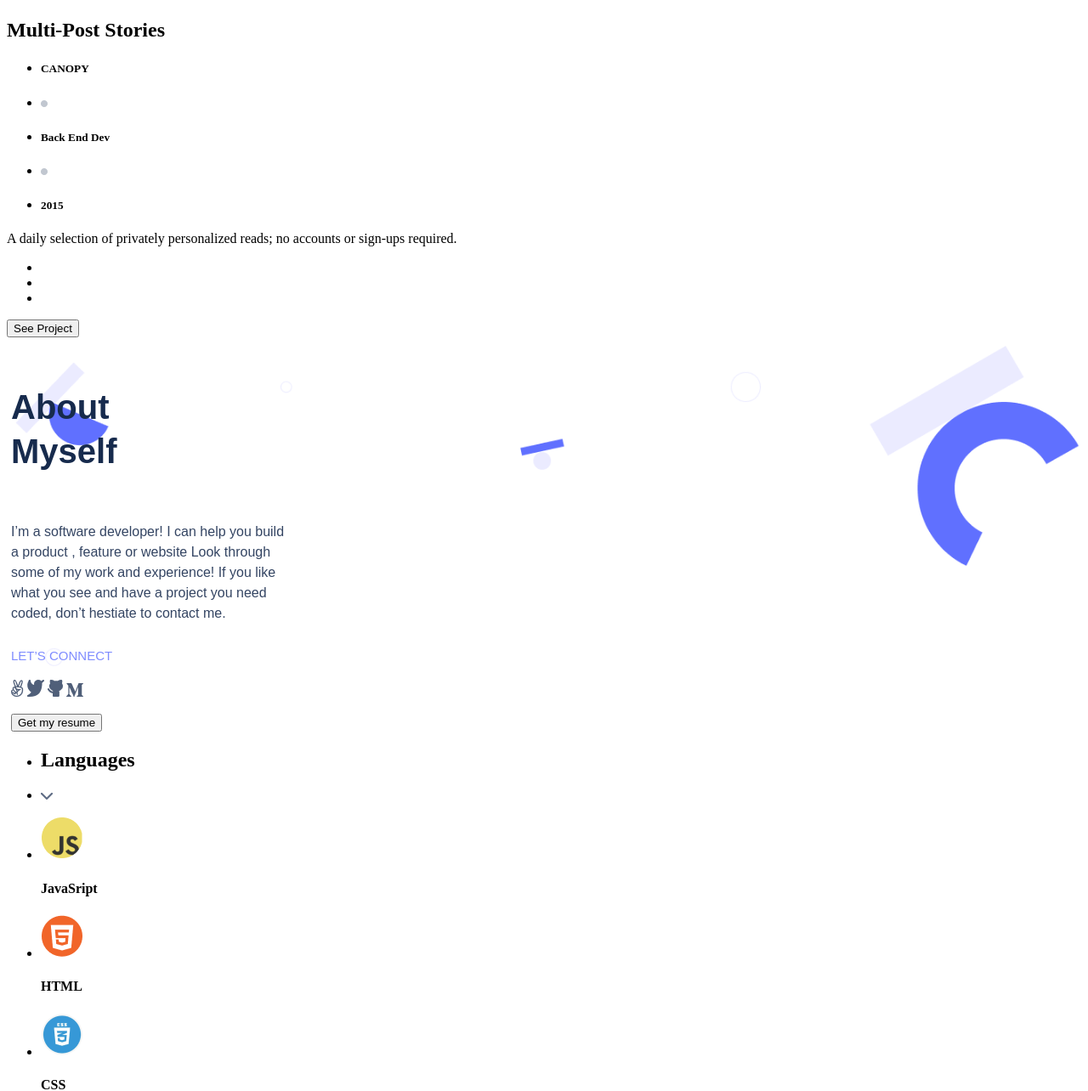
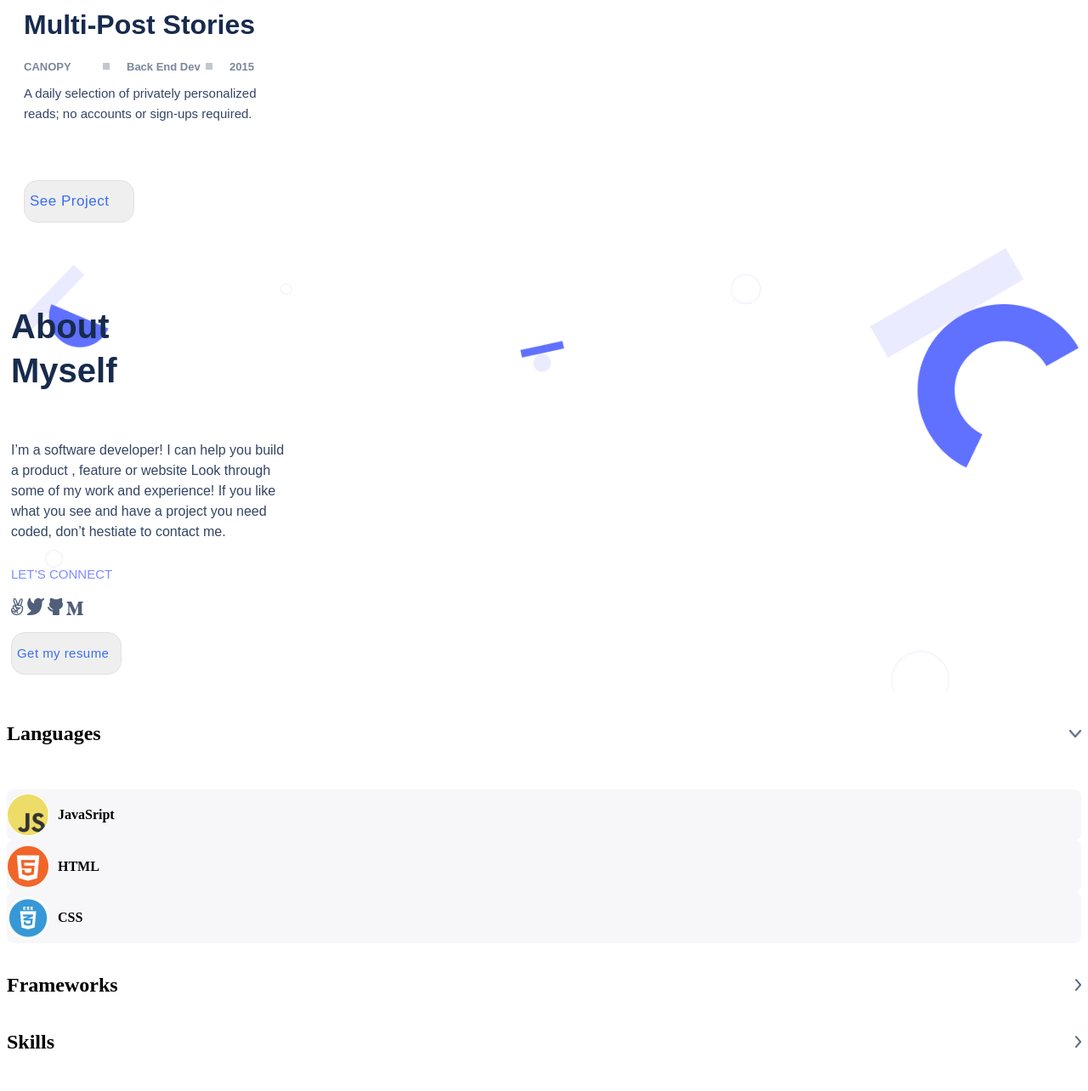
Before and after one commit to Suzi216/Portfolio, a website: page index.html in a window 1280 px wide. Shown: the part 1383-2667 px from the top of the page at 85% size. Drawn offline with Linux system fonts and the light colour scheme.

Commit message:
Adding the style file for mobile version

```diff
--- a/style.css
+++ b/style.css
@@ -1,5 +1,9 @@
 header {
   margin-top: 20px;
+}
+
+section {
+  padding: 20px;
 }
 
 .navigator {
@@ -93,3 +97,220 @@ header {
 .social-media-container li {
   display: inline-block;
 }
+
+.Job-container {
+  display: grid;
+  grid-row: auto auto auto auto;
+  justify-content: start;
+}
+
+.img1 {
+  width: 295px;
+  height: 220px;
+  background: url(blog_drbl_4x.png);
+  border-radius: 8px;
+  flex: none;
+  order: 0;
+  flex-grow: 0;
+}
+
+.tonic {
+  width: 295px;
+  height: 36px;
+  font-family: 'Poppins', sans-serif;
+  font-style: normal;
+  font-weight: 700;
+  font-size: 32px;
+  line-height: 44px;
+  color: #172b4d;
+  flex: none;
+  order: 0;
+  flex-grow: 0;
+}
+
+.Jobs {
+  display: flex;
+  justify-content: space-between;
+  list-style: none;
+  align-items: center;
+  margin: 0;
+  padding: 0;
+}
+
+.Job li {
+  flex: 1;
+}
+
+.Jobs img {
+  width: 8px;
+  height: 8px;
+  background: #c1c7d0;
+  margin-bottom: 2px;
+  margin-right: 20px;
+}
+
+.Jobs h5 {
+  width: 88px;
+  height: 16px;
+  font-family: 'Poppins', sans-serif;
+  font-style: normal;
+  font-weight: 600;
+  font-size: 13px;
+  line-height: 16px;
+  color: #7a869a;
+  margin: 0;
+  padding-right: 5px;
+}
+
+.para {
+  width: 295px;
+  height: 76px;
+  font-family: 'Poppins', sans-serif;
+  font-style: normal;
+  font-weight: 400;
+  font-size: 15px;
+  line-height: 24px;
+  color: #344563;
+  margin: 10px;
+  margin-bottom: 0;
+  margin-left: 0;
+}
+
+.counter {
+  display: flex;
+  justify-content: flex-start;
+  list-style: none;
+  align-items: center;
+  margin: 0;
+  padding: 0;
+}
+
+.counter li {
+  padding: 10px;
+}
+
+.Job1-button {
+  width: 130px;
+  height: 50px;
+  font-family: 'Poppins', sans-serif;
+  font-style: normal;
+  font-weight: 500;
+  font-size: 17px;
+  line-height: 24px;
+  display: flex;
+  align-items: center;
+  text-align: center;
+  letter-spacing: 0.03em;
+  color: #396df2;
+  padding-right: 0;
+  border: 1px solid #dfe1e6;
+  border-radius: 16px;
+}
+
+.Job1-btn:hover {
+  background-color: #fff;
+}
+
+.Job2-button {
+  width: 130px;
+  height: 50px;
+  font-family: 'Poppins', sans-serif;
+  font-style: normal;
+  font-weight: 500;
+  font-size: 15px;
+  line-height: 24px;
+  display: flex;
+  align-items: center;
+  text-align: center;
+  letter-spacing: 0.03em;
+  color: #396df2;
+  padding-right: 0;
+  border: 1px solid #dfe1e6;
+  border-radius: 16px;
+}
+
+.skill {
+  display: grid;
+  grid-row: auto auto;
+}
+
+.skill ul {
+  list-style: none;
+}
+
+.lang {
+  display: flex;
+  flex: 1;
+  justify-content: space-between;
+  list-style: none;
+  align-items: center;
+  padding: 0;
+}
+
+.Skills {
+  padding: 0;
+  margin: 0;
+}
+
+.lang img {
+  width: 14px;
+  height: 9px;
+}
+
+.lang h4 {
+  height: 24px;
+  left: 12px;
+  right: 78px;
+  top: calc(50% - 24px / 2);
+  font-family: 'Poppins', sans-serif;
+  font-style: normal;
+  font-weight: 500;
+  font-size: 20px;
+  line-height: 24px;
+  align-items: center;
+}
+
+.skills {
+  padding: 0;
+}
+
+.sk {
+  display: flex;
+  flex: 1;
+  justify-content: flex-start;
+  list-style: none;
+  align-items: center;
+  padding: 0;
+  background: #f7f7f9;
+  border-radius: 8px;
+}
+
+.sk img {
+  padding-right: 10px;
+}
+
+.lang1 {
+  display: flex;
+  flex: 1;
+  justify-content: space-between;
+  list-style: none;
+  align-items: center;
+}
+
+.lang1 h4 {
+  height: 24px;
+  left: 12px;
+  right: 78px;
+  top: calc(50% - 24px / 2);
+  font-family: 'Poppins', sans-serif;
+  font-style: normal;
+  font-weight: 500;
+  font-size: 20px;
+  line-height: 24px;
+  align-items: center;
+}
+
+.lang1 img {
+  width: 7px;
+  height: 15px;
+}
```
